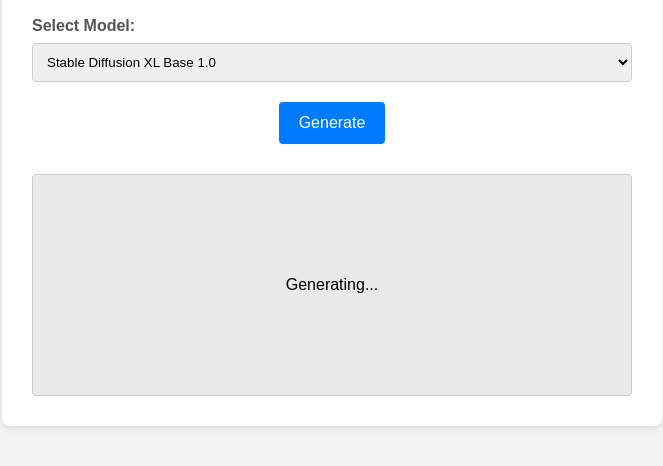
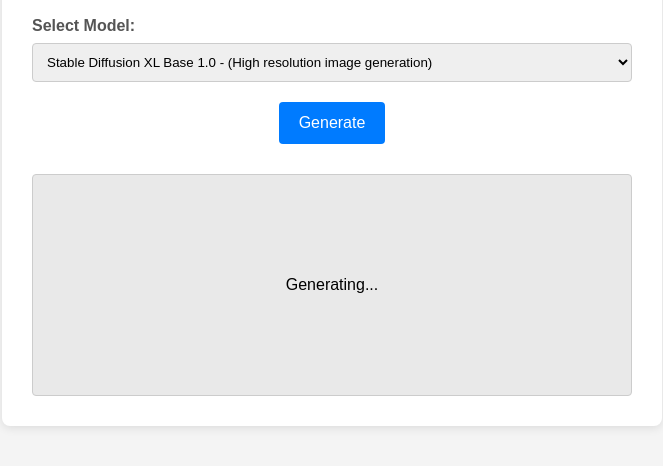
Before and after one commit to PierreFouquet/ai-image-gen, a website: page public/index.html in a window 1280 px wide. Shown: the part 202-668 px from the top of the page, without its empty margins (308-971 px from the left). Drawn offline with Linux system fonts and the light colour scheme.

Commit message:
Descriptions adding back

```diff
--- a/public/index.html
+++ b/public/index.html
@@ -18,12 +18,12 @@
         <div class="input-group">
             <label for="model">Select Model:</label>
             <select id="model">
-                <option value="@cf/stabilityai/stable-diffusion-xl-base-1.0">Stable Diffusion XL Base 1.0</option>
-                <option value="@cf/stabilityai/stable-diffusion-v1-5-inpainting">Stable Diffusion v1.5 Inpainting</option>
-                <option value="@cf/bytedance/stable-diffusion-xl-lightning">Stable Diffusion XL Lightning</option>
-                <option value="@cf/black-forest-labs/flux-1-schnell">Flux 1 Schnell</option>
-                <option value="@cf/runwayml/stable-diffusion-v1-5-img2img">Stable Diffusion v1.5 Img2Img</option>
-                <option value="@cf/lykon/dreamshaper-8-lcm">Dreamshaper 8 LCM</option>
+                <option value="@cf/stabilityai/stable-diffusion-xl-base-1.0">Stable Diffusion XL Base 1.0 - (High resolution image generation)</option>
+                <option value="@cf/stabilityai/stable-diffusion-v1-5-inpainting">Stable Diffusion v1.5 Inpainting - (Edit specific parts of an image)</option>
+                <option value="@cf/bytedance/stable-diffusion-xl-lightning">Stable Diffusion XL Lightning - (Fast image generation)</option>
+                <option value="@cf/black-forest-labs/flux-1-schnell">Flux 1 Schnell - (Experimental model with unique outputs)</option>
+                <option value="@cf/runwayml/stable-diffusion-v1-5-img2img">Stable Diffusion v1.5 Img2Img - (Generate new images based on existing ones)</option>
+                <option value="@cf/lykon/dreamshaper-8-lcm">Dreamshaper 8 LCM - (Creative and artistic image generation)</option>
             </select>
         </div>
         <button id="generate-btn">Generate</button>
```
